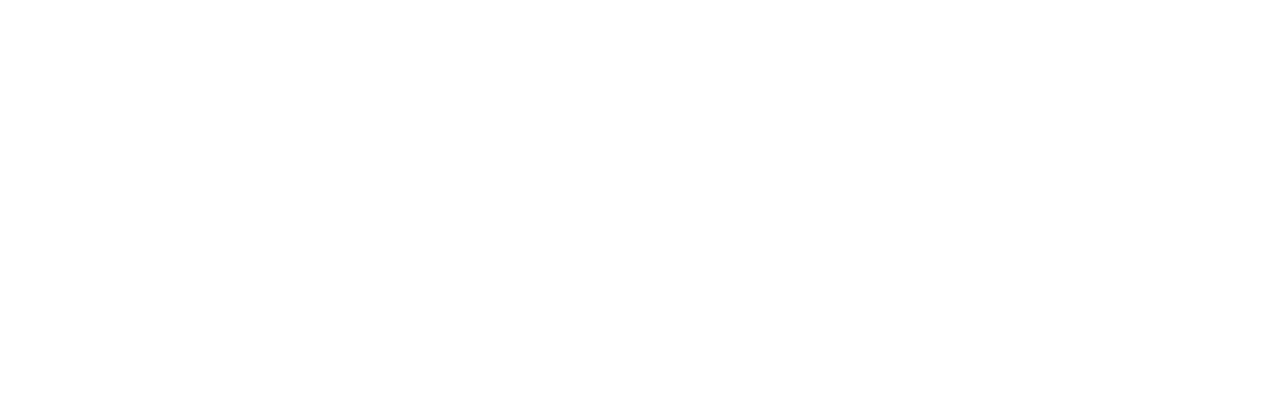
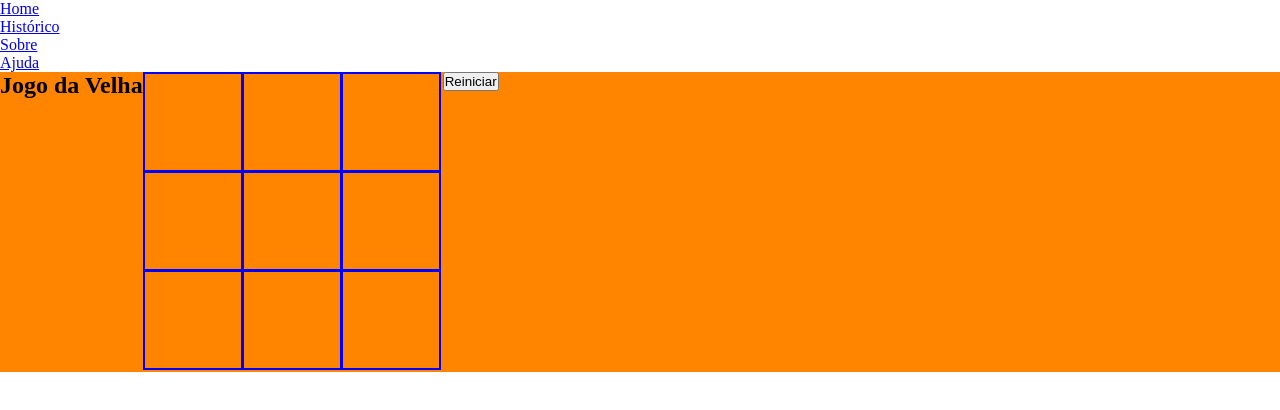
Before and after one commit to Gabriel3749/T-W-V, a plain HTML site: page index.html in a window 1280 px wide. Drawn offline with Linux system fonts and the light colour scheme.

Commit message:
iniciando a base

```diff
--- /dev/null
+++ b/css/main.css
@@ -0,0 +1,32 @@
+:root {
+    --cor-fundo: rgb(255, 132, 0);
+    --cor-fundo-dark: rgb(243, 101, 0);
+    --cor-fonte: rgb(255, 255, 255);
+}
+*{
+margin: 0;
+padding: 0;
+outline: 0;
+box-sizing: border-box;
+    text-rendering: optimizeLegibility;
+}
+
+
+.container {
+    display: flex;
+    background-color: var(--cor-fundo);
+}
+
+.matriz {
+    display: grid;
+    grid-template-columns: 33% 33% 33% ;
+    grid-template-rows: 33% 33% 33%;
+       max-width: 100%;
+}
+
+.grid{
+    border: 2px solid blue;
+    min-height: 100px;
+    min-width: 100px;
+
+}
--- a/index.html
+++ b/index.html
@@ -4,9 +4,40 @@
     <meta charset="UTF-8">
     <meta http-equiv="X-UA-Compatible" content="IE=edge">
     <meta name="viewport" content="width=device-width, initial-scale=1.0">
+    <link rel="stylesheet" href="css/main.css   ">
     <title>Document</title>
 </head>
 <body>
+    <header>
+        <nav>
+            <ul>
+                <li><a href="#">Home</a></li>
+                <li><a href="#">Histórico</a></li>
+                <li><a href="#">Sobre</a></li>
+                <li><a href="#">Ajuda</a></li>
+            </ul>
+        </nav>
+    </header>
+    <main class="container">
+        <section class="titulo">
+            <h1>Jogo da Velha</h1>
+        </section>
 
+        <section class="matriz">
+            <section class="grid" id="cel1"></section>
+            <section class="grid" id="cel2"></section>
+            <section class="grid" id="cel3"></section>
+            <section class="grid" id="cel4"></section>
+            <section class="grid" id="cel5"></section>
+            <section class="grid" id="cel6"></section>
+            <section class="grid" id="cel7"></section>
+            <section class="grid" id="cel8"></section>
+            <section class="grid" id="cel9"></section>
+        </section>
+
+        <section class="renova">
+            <button class="reinicia">Reiniciar</button>
+        </section>
+    </main>
 </body>
 </html>
```
